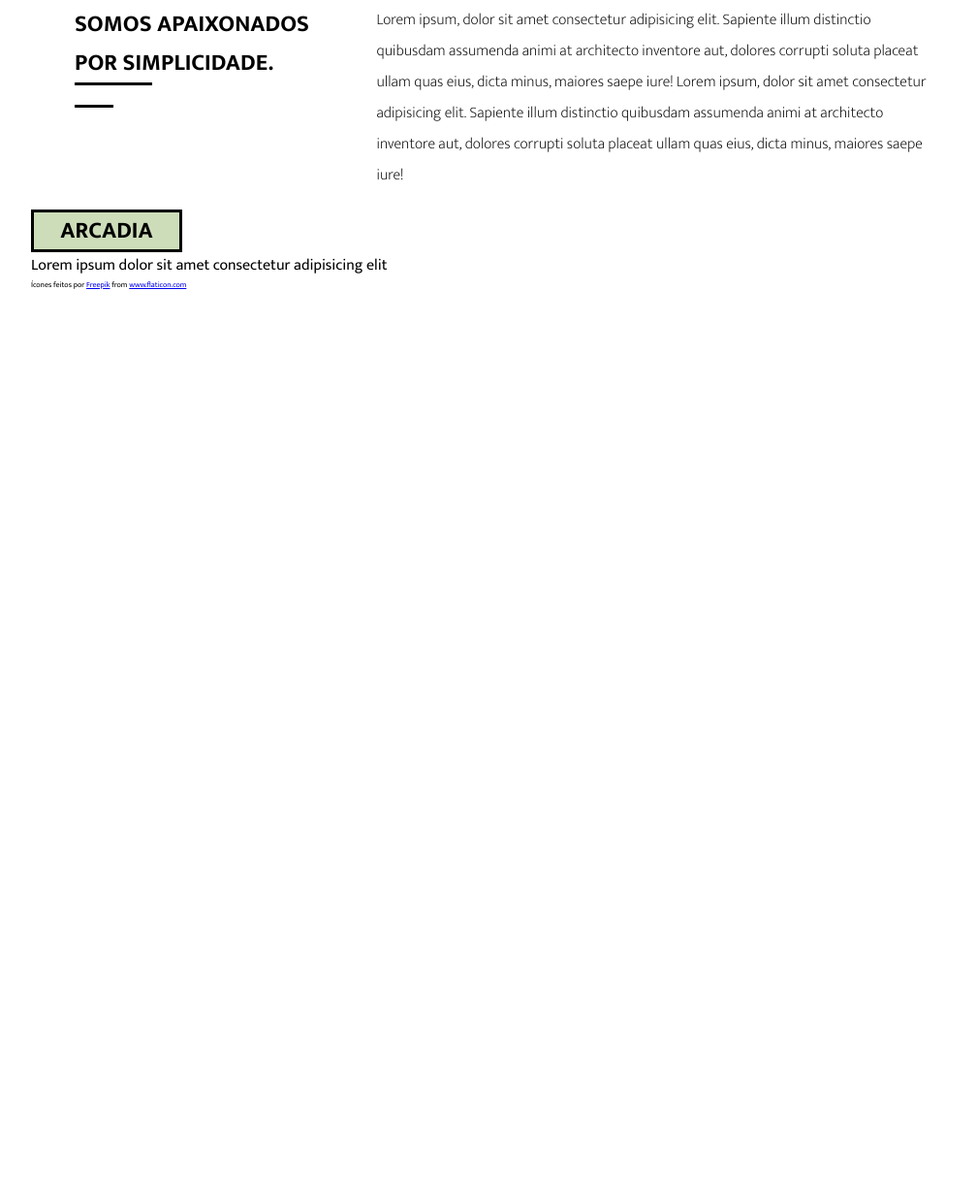
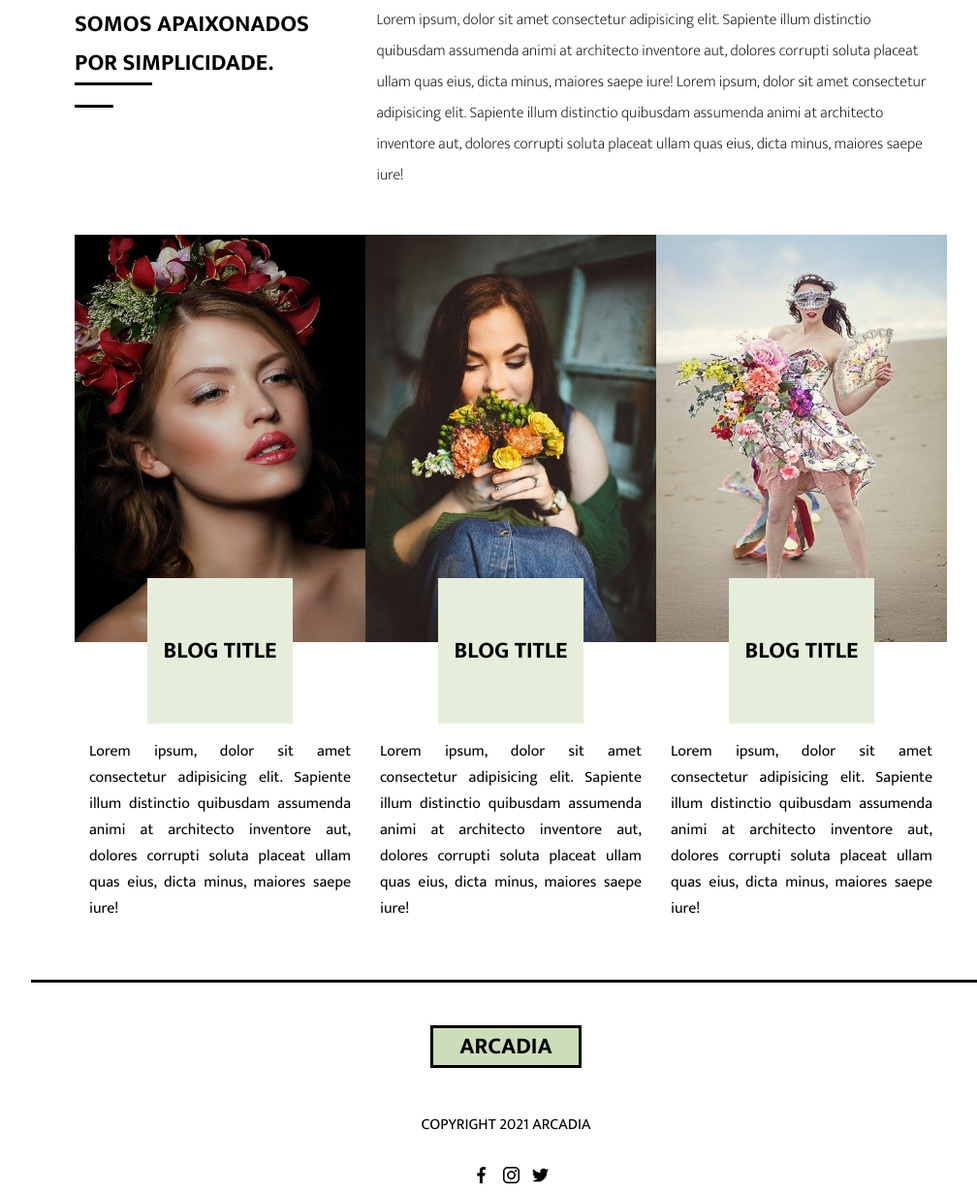
Before and after one commit to RenanFonseca/site-arcadia, a plain HTML site: page index.html in a window 1280 px wide. Shown: the part 820-2052 px from the top of the page at 97% size, without its empty margins (118-1126 px from the left). Before the commit the page ends 1120 px from the top, so only its background shows below. Drawn offline with Linux system fonts and the light colour scheme.

Commit message:
section blog

```diff
--- a/assets/css/style.css
+++ b/assets/css/style.css
@@ -232,3 +232,70 @@ header {
     line-height: 2;
     font-weight: lighter;
 }
+
+
+/* ************************** */
+/* blog-section */
+
+
+#blog-section {
+    padding-right: 45px;
+    padding-left: 45px;
+    margin-top: 45px;
+}
+
+.img-blog img {
+    width: 300px;
+    height: 420px;
+    position: relative;
+    z-index: -1;
+}
+
+.title-blog {
+    width: 150px;
+    height: 150px;
+    margin: auto;
+    margin-top: -75px;
+    line-height: 150px;
+    text-align: center;
+    text-transform: uppercase;
+    font-weight: bolder;
+    font-size: 24px;
+
+    cursor: pointer;
+
+
+    background-color: var(--tertiary-color);
+
+}
+
+.blog-card p {
+    text-align: justify;
+    padding: 15px;
+    cursor: pointer;
+}
+
+
+
+
+/* ************************** */
+/* gallery-section */
+
+
+/* ************************** */
+/* footer */
+
+footer {
+    border-top: 3px solid black;
+    margin-top: 45px;
+    padding-top: 25px;
+   align-items: center;
+}
+
+footer .social-media {
+    margin-bottom: 25px;
+}
+
+footer .copyright {
+    margin-top: 45px;
+}
--- a/index.html
+++ b/index.html
@@ -80,27 +80,61 @@
         </div>
     </section>
 
-    <section id="blog-section" class="">
+    <section id="blog-section" class="container-flex">
+        <div class="blog-card ">
+            <div class="img-blog">
+                <img src="assets/img/blog/woman-751236_640.jpg" alt="">
+            </div>
+            <div class="title-blog">
+                blog title
+            </div>
+            <p>Lorem ipsum, dolor sit amet consectetur adipisicing elit.
+                Sapiente illum distinctio quibusdam assumenda animi at architecto inventore aut,
+                dolores corrupti soluta placeat ullam quas eius, dicta minus, maiores saepe iure!
+            </p>
+        </div>
+
         <div class="blog-card">
+            <div class="img-blog">
+                <img src="assets/img/blog/woman-768702_640.jpg" alt="">
+            </div>
+            <div class="title-blog">
+                blog title
 
+            </div>
+            <p>Lorem ipsum, dolor sit amet consectetur adipisicing elit.
+                Sapiente illum distinctio quibusdam assumenda animi at architecto inventore aut,
+                dolores corrupti soluta placeat ullam quas eius, dicta minus, maiores saepe iure!
+            </p>
         </div>
+
         <div class="blog-card">
+            <div class="img-blog">
+                <img src="assets/img/blog/spring-equinox-4335941_640.jpg" alt="">
+            </div>
+            <div class="title-blog">
+                blog title
+            </div>
+            <p>Lorem ipsum, dolor sit amet consectetur adipisicing elit.
+                Sapiente illum distinctio quibusdam assumenda animi at architecto inventore aut,
+                dolores corrupti soluta placeat ullam quas eius, dicta minus, maiores saepe iure!
+            </p>
+        </div>
 
-        </div>
-        <div class="blog-card">
 
-        </div>
     </section>
 
     <section id="gallery-section" class="">
 
     </section>
 
-    <footer class="">
+    <footer class="container-flex column">
         <div class="logo"></div>
-        <span>Lorem ipsum dolor sit amet consectetur adipisicing elit</span>
+        <span class="copyright">COPYRIGHT 2021 ARCADIA</span>
         <div class="social-media">
-
+            <img src="assets/img/icons/facebook.png" alt="Facebook">
+            <img src="assets/img/icons/insta.png" alt="Instagram">
+            <img src="assets/img/icons/twitter.png" alt="Twitter">
         </div>
         <div style="font-size: 8px;">Ícones feitos por <a href="https://www.freepik.com" title="Freepik">Freepik</a> from <a href="https://www.flaticon.com/br/" title="Flaticon">www.flaticon.com</a></div>
     </footer>
```
Also changed, not shown: assets/img/blog/spring-equinox-4335941_640.jpg (added), assets/img/blog/woman-751236_640.jpg (added), assets/img/blog/woman-768702_640.jpg (added).
